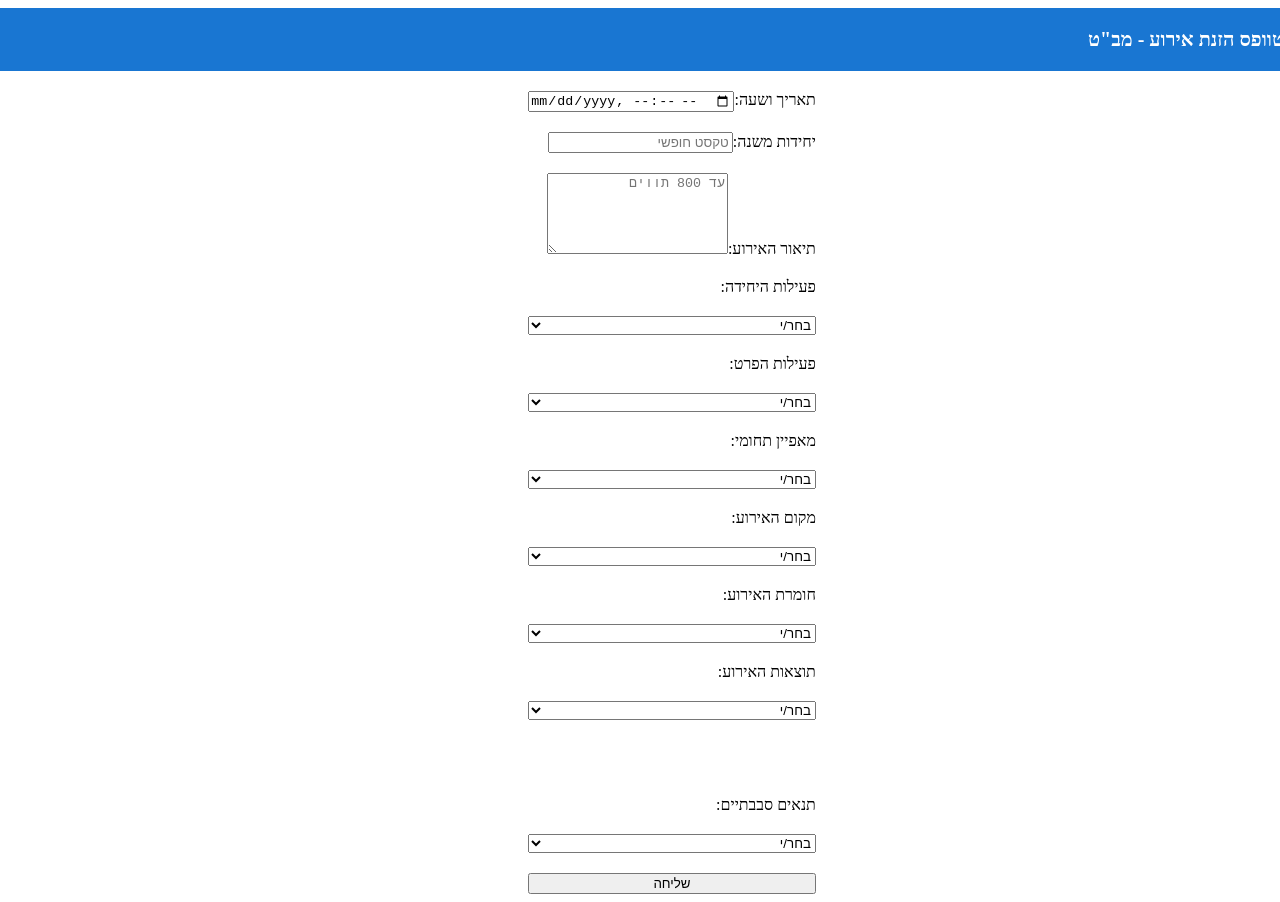
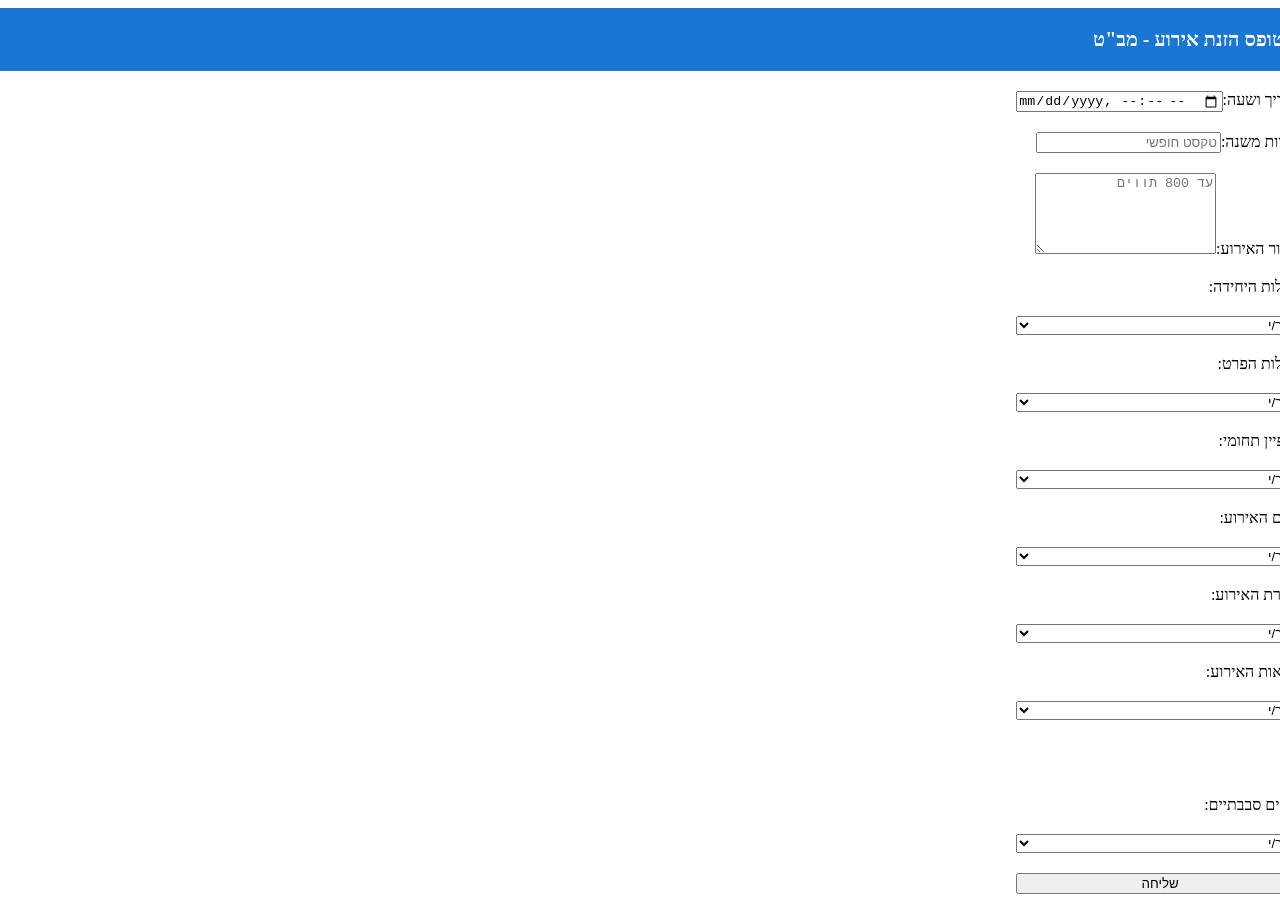
Before and after one commit to OrMashiach25/safetyOrMashiach, a React (Vite) app: page / in a window 1280 px wide. Shown: the top 902 px of the page. Built offline with nearby package versions, Linux system fonts and the light colour scheme.

Commit message:
עדכונים ושינויים

```diff
--- a/src/App.css
+++ b/src/App.css
@@ -1,7 +1,7 @@
 .from-container {
     display: flex;
     flex-direction: column;
-    align-items: center;
+    align-items: flex-start;
 }
 
 .event-form{
--- a/src/components/Navber.tsx
+++ b/src/components/Navber.tsx
@@ -13,7 +13,7 @@ function Navbar() {
         marginBottom: "20px",
       }}
     >
-       טוופס הזנת אירוע - מב"ט
+       טופס הזנת אירוע - מב"ט
     </nav>
   );
 }
```
